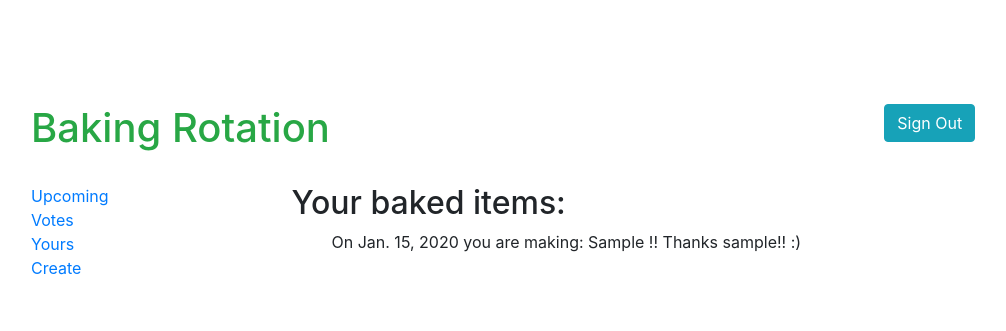
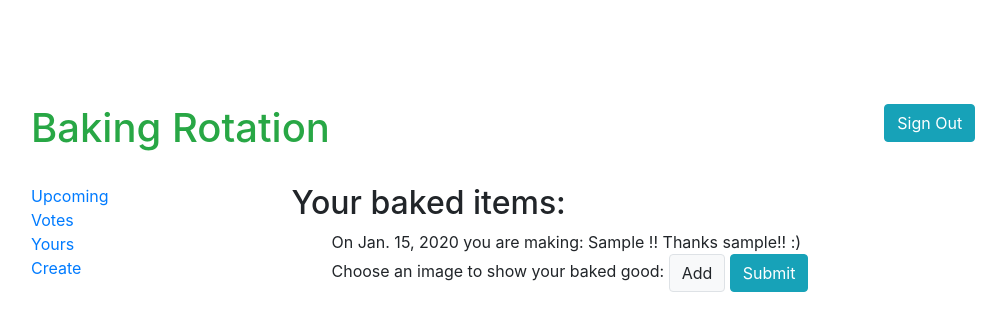
Before and after one commit to CarMin15/bakery_rotation, a Django app: page /bakery_rotation/yours/ in a window 1280 px wide. Shown: the top 331 px of the page, without its empty margins (103-1109 px from the left). Run offline with Django 3.2, Linux system fonts and the light colour scheme; a user stored in the database is signed in; tables that the repository leaves empty hold one stand-in row (values such as "Sample post"); some libraries are stand-ins or nearby versions.

Commit message:
Added form and buttons to add and submit image

```diff
--- a/bakery_rotation/templates/baking_rotation/yours.jinja
+++ b/bakery_rotation/templates/baking_rotation/yours.jinja
@@ -7,10 +7,23 @@
   <ul class='item-list'>
   {% for baking_slot in user_baking_slots %}
     <li>
-      <span>
-         On {{ baking_slot.date }} you are making: {{ baking_slot.item }} !!
-      </span>
-      <span>Thanks {{ baking_slot.baker }}!! :)</span>
+      <form method='post' enctype='multipart/form-data'>
+        {% csrf_token %}
+        <div>
+          <span>
+             On {{ baking_slot.date }} you are making: {{ baking_slot.item }} !!
+          </span>
+          <span>Thanks {{ baking_slot.baker }}!! :)</span>
+        </div>
+        <div>
+          <span>Choose an image to show your baked good:</span>
+          <label for='image' class=' btn btn-light border mb-0'>
+            Add
+            <input type='file' id='image' name='image' accept='image/*' style='display:none;'/>
+          </label>
+          <button type='submit' value='OK' class='btn btn-info'>Submit</button>
+        </div>
+      </form>
     </li>
   {% endfor %}
   </ul>
```
